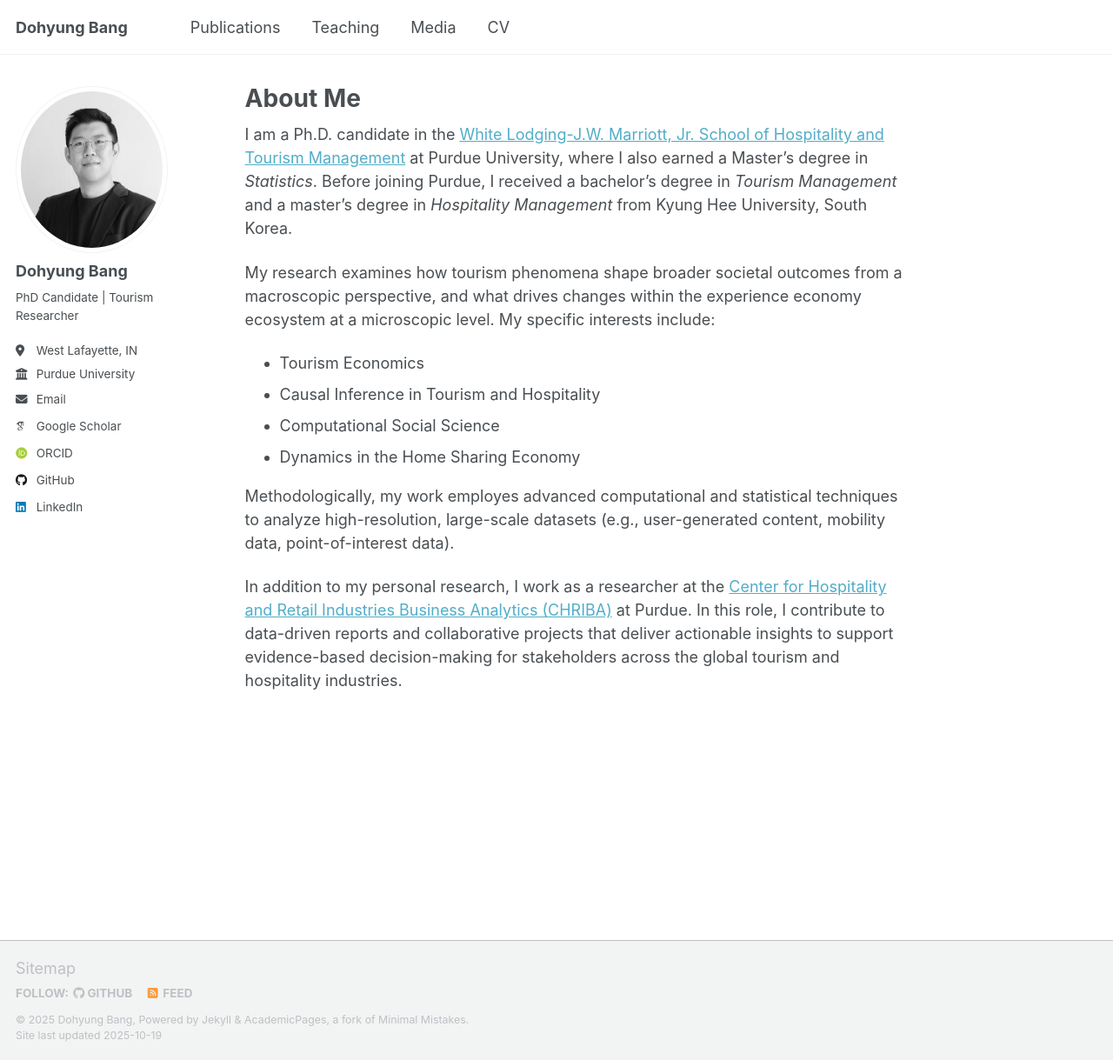
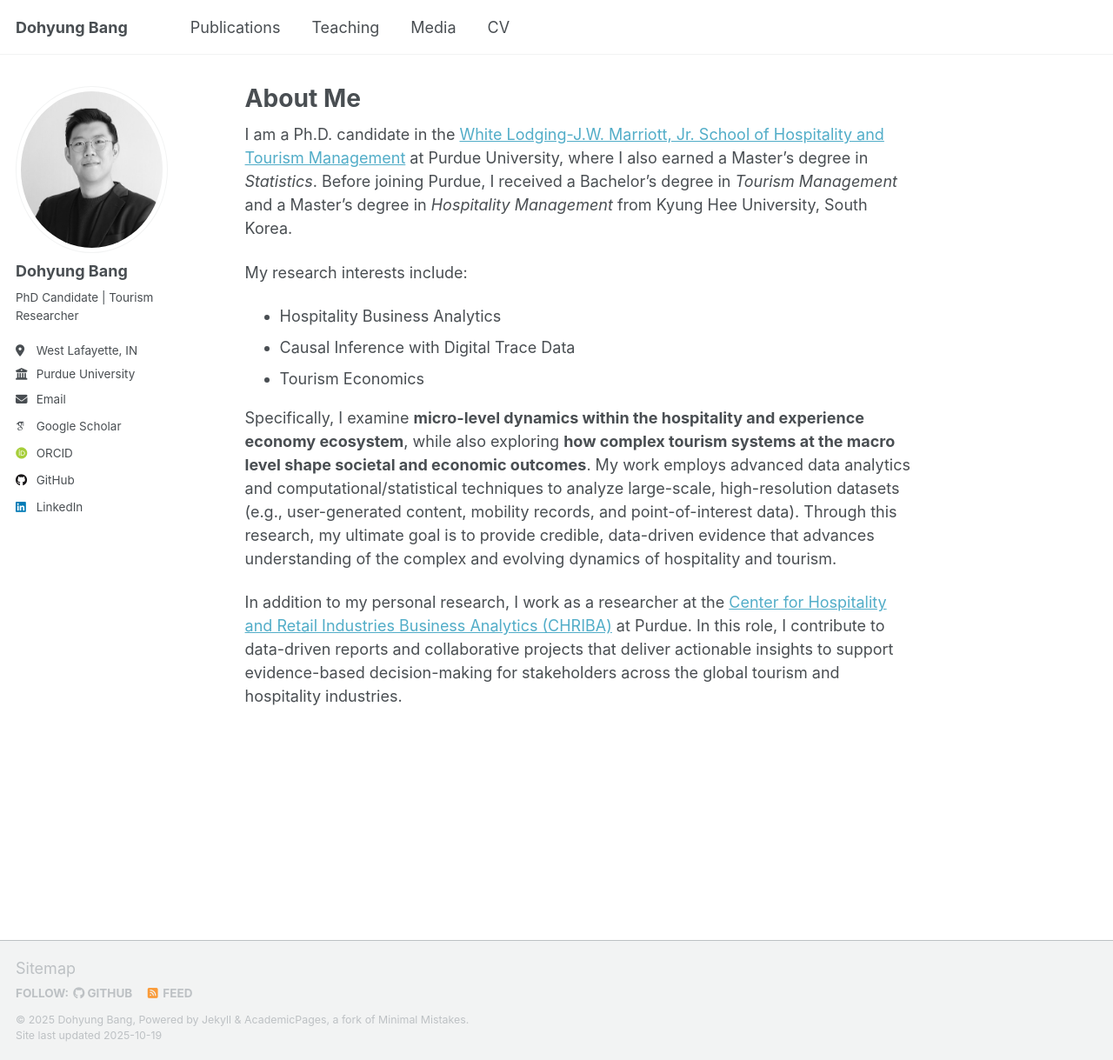
Before and after one commit to dohyungbang/dohyungbang.github.io, a Jekyll site: the page built from _pages/about.md, in a window 1280 px wide and 1219 px high. Shown: the whole window at 87% size. Built offline with Jekyll 4.4.1, drawn with Linux system fonts in a browser that asks for light colours; some web fonts are replaced; a script that is not in the unit is left out.

Commit message:
Update about.md

```diff
--- a/_pages/about.md
+++ b/_pages/about.md
@@ -8,15 +8,13 @@ redirect_from:
 ---
 
 
-I am a Ph.D. candidate in the [White Lodging-J.W. Marriott, Jr. School of Hospitality and Tourism Management](https://hhs.purdue.edu/htm/) at Purdue University, where I also earned a Master's degree in _Statistics_. Before joining Purdue, I received a bachelor's degree in _Tourism Management_ and a master's degree in _Hospitality Management_ from Kyung Hee University, South Korea.
+I am a Ph.D. candidate in the [White Lodging-J.W. Marriott, Jr. School of Hospitality and Tourism Management](https://hhs.purdue.edu/htm/) at Purdue University, where I also earned a Master's degree in _Statistics_. Before joining Purdue, I received a Bachelor's degree in _Tourism Management_ and a Master's degree in _Hospitality Management_ from Kyung Hee University, South Korea.
 
-My research examines how tourism phenomena shape broader societal outcomes from a macroscopic perspective, and what drives changes within the experience economy ecosystem at a microscopic level.
-My specific interests include:
+My research interests include:
+- Hospitality Business Analytics
+- Causal Inference with Digital Trace Data
 - Tourism Economics
-- Causal Inference in Tourism and Hospitality
-- Computational Social Science
-- Dynamics in the Home Sharing Economy
 
-Methodologically, my work employes advanced computational and statistical techniques to analyze high-resolution, large-scale datasets (e.g., user-generated content, mobility data, point-of-interest data).
+Specifically, I examine **micro-level dynamics within the hospitality and experience economy ecosystem**, while also exploring **how complex tourism systems at the macro level shape societal and economic outcomes**. My work employs advanced data analytics and computational/statistical techniques to analyze large-scale, high-resolution datasets (e.g., user-generated content, mobility records, and point-of-interest data). Through this research, my ultimate goal is to provide credible, data-driven evidence that advances understanding of the complex and evolving dynamics of hospitality and tourism.
 
 In addition to my personal research, I work as a researcher at the [Center for Hospitality and Retail Industries Business Analytics (CHRIBA)](https://www.chriba-purdue.com/) at Purdue. In this role, I contribute to data-driven reports and collaborative projects that deliver actionable insights to support evidence-based decision-making for stakeholders across the global tourism and hospitality industries.
```
